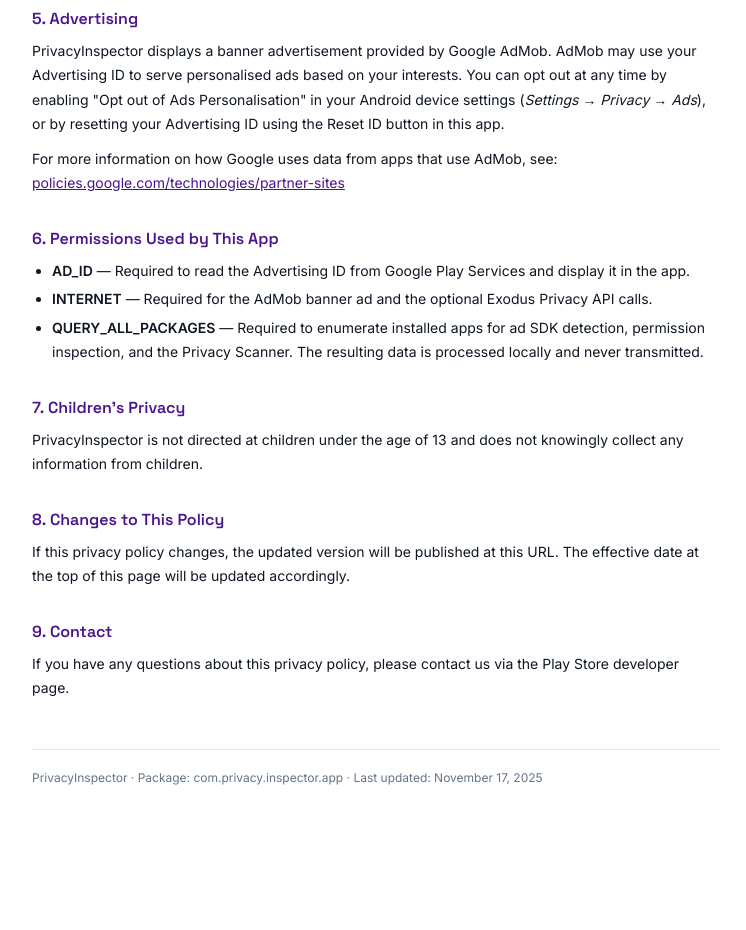
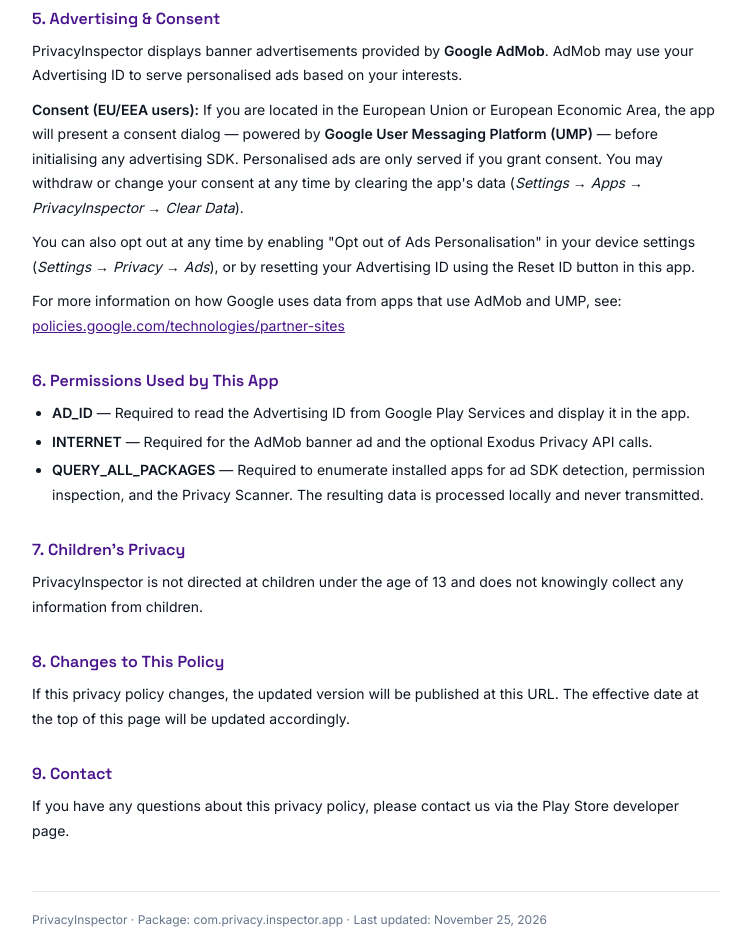
Before and after one commit to michelelaporta/privacyinspector-policy, a plain HTML site: page index.html in a window 1280 px wide. Shown: the part 900-1830 px from the top of the page, without its empty margins (264-1010 px from the left). Before the commit the page ends 1717 px from the top, so only its background shows below. Drawn offline with Linux system fonts and the light colour scheme.

Commit message:
add  5. Advertising UMP/GDPR

```diff
--- a/index.html
+++ b/index.html
@@ -1,64 +1,82 @@
-<!DOCTYPE html>
-<html lang="en">
-<head>
-<meta charset="utf-8">
-<meta name="viewport" content="width=device-width, initial-scale=1">
+<!doctype html><html><head><meta charset=utf8><meta name=viewport content="width=device-width,initial-scale=1,viewport-fit=cover"><style>:root{color-scheme:light;box-sizing:border-box;padding-top:env(safe-area-inset-top,0px);padding-bottom:env(safe-area-inset-bottom,0px)}html{scroll-padding-top:env(safe-area-inset-top,0px)}body{margin:0;padding:0;font:14px -apple-system,BlinkMacSystemFont,sans-serif;background:#fff;color:#000}img{max-width:100%}[hidden]:not([hidden=until-found i]){display:none!important}</style></head><body>
 <title>PrivacyInspector — Privacy Policy</title>
+<meta name="claude:viewport-fit-sides" content="cover">
 <link rel="stylesheet" href="https://fonts.googleapis.com/css2?family=Inter:wght@400;500;600&family=Space+Grotesk:wght@600;700&display=swap">
+
 <style>
 :root {
-  --bg: #FFFFFF; --fg: #0F1623; --muted: #64748B;
-  --accent: #4A148C; --border: #E2E8F0; --surface: #F8F5FF;
+  --bg: #FFFFFF;
+  --fg: #0F1623;
+  --muted: #64748B;
+  --accent: #4A148C;
+  --border: #E2E8F0;
+  --surface: #F8F5FF;
 }
 @media (prefers-color-scheme: dark) {
-  :root {
+  :root:not([data-theme="light"]) {
     --bg: #0D1117; --fg: #E6EDF3; --muted: #8B949E;
     --accent: #CE93D8; --border: #21262D; --surface: #161022;
     color-scheme: dark;
   }
 }
+:root[data-theme="dark"] {
+  --bg: #0D1117; --fg: #E6EDF3; --muted: #8B949E;
+  --accent: #CE93D8; --border: #21262D; --surface: #161022;
+  color-scheme: dark;
+}
+
 * { box-sizing: border-box; margin: 0; padding: 0; }
 body {
   font-family: 'Inter', system-ui, sans-serif;
   background: var(--bg); color: var(--fg);
-  padding: 32px 16px;
+  padding-left: max(16px, env(safe-area-inset-left, 0px));
+  padding-right: max(16px, env(safe-area-inset-right, 0px));
+  padding-block: 32px;
   max-width: 720px;
   margin: 0 auto;
 }
-header { border-bottom: 2px solid var(--accent); padding-bottom: 20px; margin-bottom: 32px; }
+
+header {
+  border-bottom: 2px solid var(--accent);
+  padding-bottom: 20px;
+  margin-bottom: 32px;
+}
 header .app-name {
   font-family: 'Space Grotesk', sans-serif;
-  font-size: 22px; font-weight: 700; color: var(--accent); margin-bottom: 4px;
+  font-size: 22px; font-weight: 700; color: var(--accent);
+  margin-bottom: 4px;
 }
 header .meta { font-size: 13px; color: var(--muted); }
+
 h2 {
   font-family: 'Space Grotesk', sans-serif;
   font-size: 16px; font-weight: 600; color: var(--accent);
   margin-top: 32px; margin-bottom: 10px;
 }
-p { font-size: 14px; line-height: 1.75; margin-bottom: 10px; }
+p { font-size: 14px; line-height: 1.75; color: var(--fg); margin-bottom: 10px; }
 ul { padding-left: 20px; margin-bottom: 10px; }
 li { font-size: 14px; line-height: 1.75; margin-bottom: 4px; }
+
 .highlight {
   background: var(--surface);
   border-left: 3px solid var(--accent);
   border-radius: 0 6px 6px 0;
-  padding: 12px 16px; margin: 16px 0;
+  padding: 12px 16px;
+  margin: 16px 0;
   font-size: 14px; line-height: 1.7;
 }
-a { color: var(--accent); }
+
 footer {
-  margin-top: 48px; padding-top: 20px;
+  margin-top: 48px;
+  padding-top: 20px;
   border-top: 1px solid var(--border);
   font-size: 12px; color: var(--muted);
 }
 </style>
-</head>
-<body>
 
 <header>
   <div class="app-name">PrivacyInspector</div>
-  <div class="meta">Privacy Policy · Effective date: November 17, 2025</div>
+  <div class="meta">Privacy Policy · Effective date: November 25, 2026</div>
 </header>
 
 <div class="highlight">
@@ -82,11 +100,13 @@ footer {
 <p>Your Advertising ID history is stored exclusively in your device's local shared preferences (private app storage). This data is never transmitted anywhere and is deleted when you uninstall the app.</p>
 
 <h2>4. Exodus Privacy Integration</h2>
-<p>When you tap the "Enrich with Exodus" button, the app sends HTTP requests to <strong>exodus-privacy.eu.org</strong> — a third-party, non-profit tracker database — containing only the package names of apps being looked up. No personal data is included in these requests. This feature is entirely optional and only activated on user action. Please refer to the <a href="https://exodus-privacy.eu.org/en/page/privacy/">Exodus Privacy privacy policy</a> for information about how they handle these requests.</p>
+<p>When you tap the "Enrich with Exodus" button, the app sends HTTP requests to <strong>exodus-privacy.eu.org</strong> — a third-party, non-profit tracker database — containing only the package names of apps being looked up. No personal data is included in these requests. This feature is entirely optional and only activated on user action. Please refer to the <a href="https://exodus-privacy.eu.org/en/page/privacy/" style="color:var(--accent)">Exodus Privacy privacy policy</a> for information about how they handle these requests.</p>
 
-<h2>5. Advertising</h2>
-<p>PrivacyInspector displays a banner advertisement provided by Google AdMob. AdMob may use your Advertising ID to serve personalised ads based on your interests. You can opt out at any time by enabling "Opt out of Ads Personalisation" in your Android device settings (<em>Settings → Privacy → Ads</em>), or by resetting your Advertising ID using the Reset ID button in this app.</p>
-<p>For more information on how Google uses data from apps that use AdMob, see: <a href="https://policies.google.com/technologies/partner-sites">policies.google.com/technologies/partner-sites</a></p>
+<h2>5. Advertising &amp; Consent</h2>
+<p>PrivacyInspector displays banner advertisements provided by <strong>Google AdMob</strong>. AdMob may use your Advertising ID to serve personalised ads based on your interests.</p>
+<p><strong>Consent (EU/EEA users):</strong> If you are located in the European Union or European Economic Area, the app will present a consent dialog — powered by <strong>Google User Messaging Platform (UMP)</strong> — before initialising any advertising SDK. Personalised ads are only served if you grant consent. You may withdraw or change your consent at any time by clearing the app's data (<em>Settings → Apps → PrivacyInspector → Clear Data</em>).</p>
+<p>You can also opt out at any time by enabling "Opt out of Ads Personalisation" in your device settings (<em>Settings → Privacy → Ads</em>), or by resetting your Advertising ID using the Reset ID button in this app.</p>
+<p>For more information on how Google uses data from apps that use AdMob and UMP, see: <a href="https://policies.google.com/technologies/partner-sites" style="color:var(--accent)">policies.google.com/technologies/partner-sites</a></p>
 
 <h2>6. Permissions Used by This App</h2>
 <ul>
@@ -105,8 +125,7 @@ footer {
 <p>If you have any questions about this privacy policy, please contact us via the Play Store developer page.</p>
 
 <footer>
-  PrivacyInspector · Package: com.privacy.inspector.app · Last updated: November 17, 2025
+  PrivacyInspector · Package: com.privacy.inspector.app · Last updated: November 25, 2026
 </footer>
 
-</body>
-</html>
+</body></html>
```
